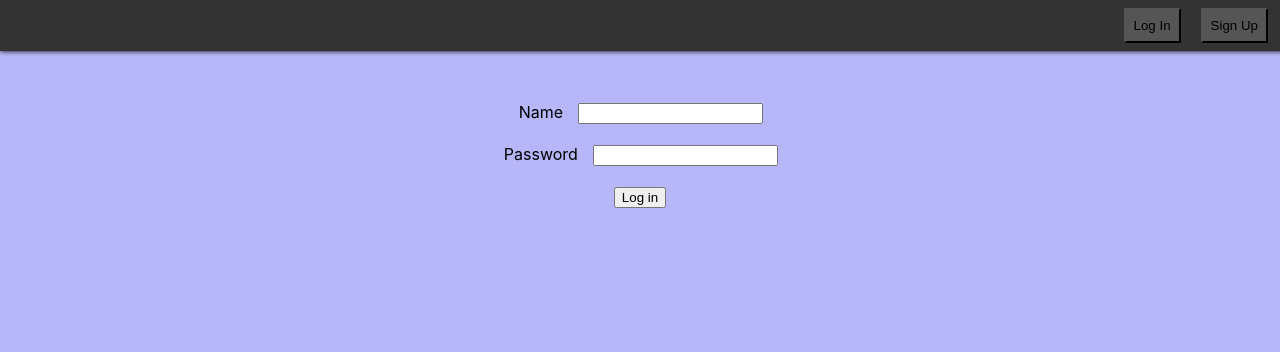
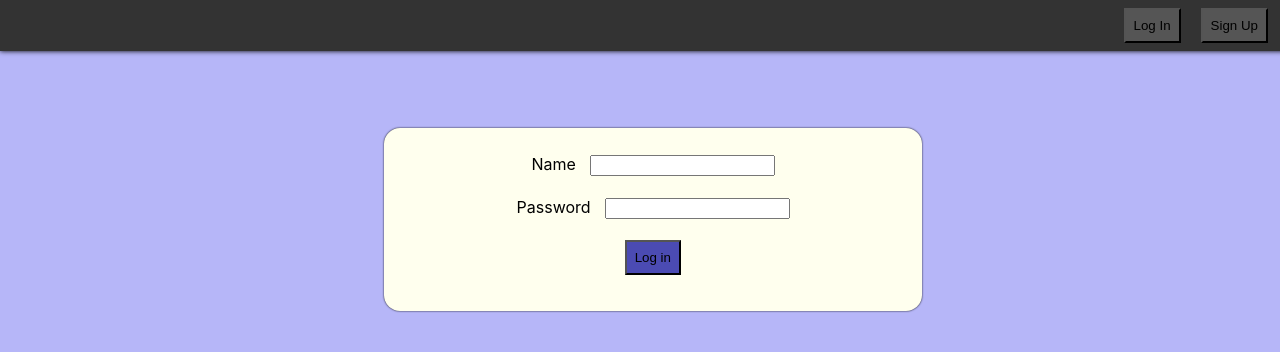
Before and after one commit to mateuszmonas/InzynieriaOprogramowania, a React (Create React App) app in the folder frontend/io-webapp/: page / in a window 1280 px wide. Both pictures are taken after a click on the button "Log In". Shown: the top 352 px of the page. Built offline with nearby package versions, Linux system fonts and the light colour scheme.

Commit message:
visual improvements of the login page

```diff
--- a/frontend/io-webapp/src/connect/LogIn.js
+++ b/frontend/io-webapp/src/connect/LogIn.js
@@ -32,7 +32,7 @@ const LogIn = (props) => {
   };
 
   return (
-    <div className="startSection">
+    <div className="login">
       <form onSubmit={submitHandler}>
         <div>
           <label htmlFor="logInName">Name</label>
@@ -54,7 +54,7 @@ const LogIn = (props) => {
             onChange={(e) => setCreds({ ...creds, password: e.target.value })}
           ></input>
         </div>
-        <button type="submit">Log in</button>
+        <button type="submit" className="submit">Log in</button>
       </form>
       <h1>{message}</h1>
     </div>
--- a/frontend/io-webapp/src/connect/Start.css
+++ b/frontend/io-webapp/src/connect/Start.css
@@ -10,3 +10,32 @@
 .startSection * {
     margin: 0.5em;
 }
+
+.login {
+  background: #FFE;
+  margin: 10% 30% 0% 30%;
+  padding: 1% 1% 1% 1%;
+  width: 40%;
+  border-radius: 1rem;
+  /* border: 1px;
+  border-style: solid; */
+  box-shadow: 0px 0px 2px 0px;
+}
+
+.login * {
+  margin: 0.5em;
+}
+
+.submit {
+  background: rgb(75, 75, 179);
+  padding: 0.5rem;
+  box-shadow: none;
+  outline:none;
+}
+
+.submit:hover {
+  background: rgb(55, 55, 179);
+  padding: 0.5rem;
+  box-shadow: none;
+  outline:none;
+}
```
